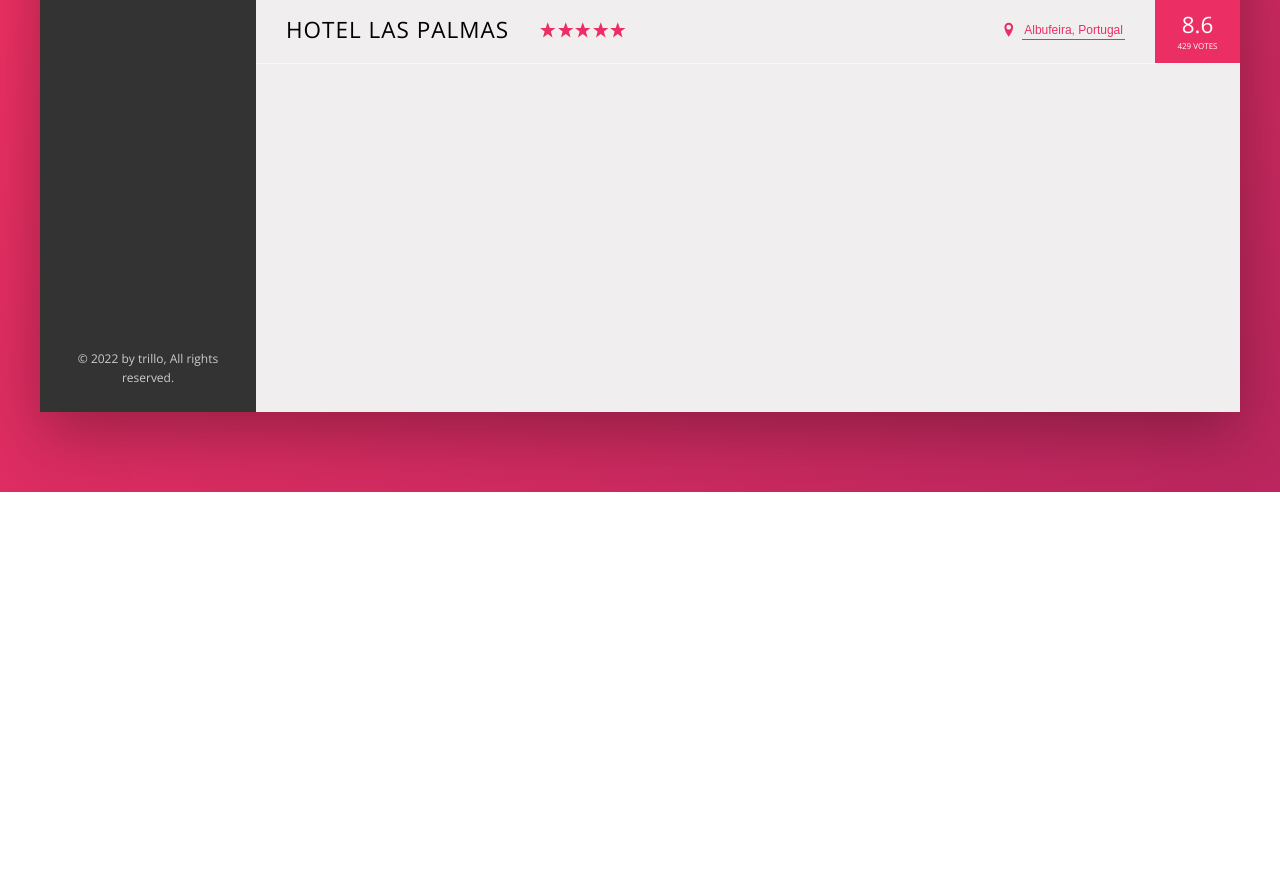
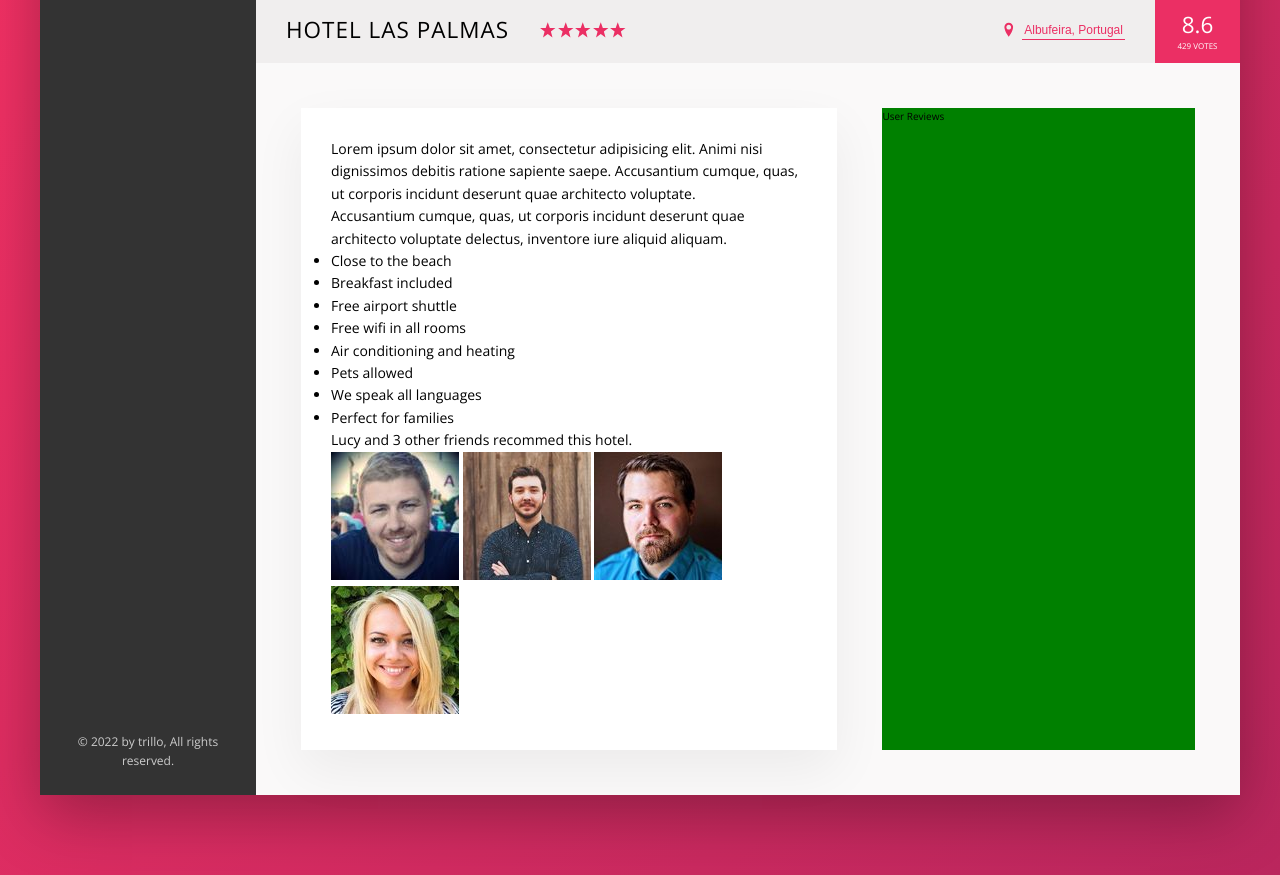
Before and after one commit to Chuck-Carr/Trillo, a website: page index.html in a window 1280 px wide. Shown: the part 538-1413 px from the top of the page. Before the commit the page ends 1030 px from the top, so only its background shows below. Drawn offline with nearby package versions, Linux system fonts and the light colour scheme.

Commit message:
added description markup

```diff
--- a/index.html
+++ b/index.html
@@ -135,6 +135,42 @@
                             <div class="overview__rating-count">429 votes</div>
                         </div>
                     </div>
+
+                    <div class="detail">
+                        <div class="description">
+                            <p class="paragraph">
+                                Lorem ipsum dolor sit amet, consectetur adipisicing elit. Animi nisi dignissimos debitis ratione sapiente saepe. Accusantium cumque, quas, ut corporis incidunt deserunt quae architecto voluptate.
+                            </p>
+                            <p class="paragraph">
+                                Accusantium cumque, quas, ut corporis incidunt deserunt quae architecto voluptate delectus, inventore iure aliquid aliquam.
+                            </p>
+                            <ul class="list">
+                                <li class="list__item">Close to the beach</li>
+                                <li class="list__item">Breakfast included</li>
+                                <li class="list__item">Free airport shuttle</li>
+                                <li class="list__item">Free wifi in all rooms</li>
+                                <li class="list__item">Air conditioning and heating</li>
+                                <li class="list__item">Pets allowed</li>
+                                <li class="list__item">We speak all languages</li>
+                                <li class="list__item">Perfect for families</li>
+                            </ul>
+                            <div class="recommed">
+                                <p class="recommed_count">
+                                    Lucy and 3 other friends recommed this hotel.
+                                </p>
+                                <div class="recommend__friends">
+                                    <img src="/img/user-3.jpg" alt="Friend">
+                                    <img src="/img/user-4.jpg" alt="Friend">
+                                    <img src="/img/user-5.jpg" alt="Friend">
+                                    <img src="/img/user-6.jpg" alt="Friend">
+                                </div>
+                            </div>
+                        </div>
+
+                        <div class="user-reviews">
+                            User Reviews
+                        </div>
+                    </div>
                 </main>
             </div>
         </div>
--- a/sass/_base.scss
+++ b/sass/_base.scss
@@ -28,6 +28,8 @@ Grey dark 3: #999
     --color-grey-dark-3: #999;
 
     --shadow-dark: 0 2rem 6rem rgba(0, 0,0,.3);
+    --shadow-light: 0 2rem 5rem rgba(0,0,0,.06);
+    --line: 1px solid var(var(--color-gray-light-2));
 
 }
 
--- a/sass/_components.scss
+++ b/sass/_components.scss
@@ -215,7 +215,7 @@
 .overview {
     display: flex;
     align-items: center;
-    border-bottom: 1px solid var(--color-gray-light-1 );
+    border-bottom: 1px solid var(--line);
 
 
     &__heading {
@@ -317,3 +317,27 @@
     }
 
 }
+
+
+.detail {
+    display: flex;
+    padding: 4.5rem;
+    background-color: var(--color-gray-light-1);
+    border-bottom: var(--line);
+
+}
+
+.description {
+    background-color: #fff;
+    box-shadow: var(--shadow-light);
+    flex: 0 0 60%;
+    margin-right: 4.5rem;
+    padding: 3rem;
+    font-size: 1.4rem;
+
+}
+
+.user-reviews {
+    background-color: green;
+    flex: 1;
+}
--- a/sass/_layout.scss
+++ b/sass/_layout.scss
@@ -35,6 +35,5 @@
 
 .hotel-view {
     background-color: var(--color-gray-light-3);
-    height: 80rem;
     flex: 1;
 }
```
Also changed, not shown: dist/css/main.css, 1 other file.
